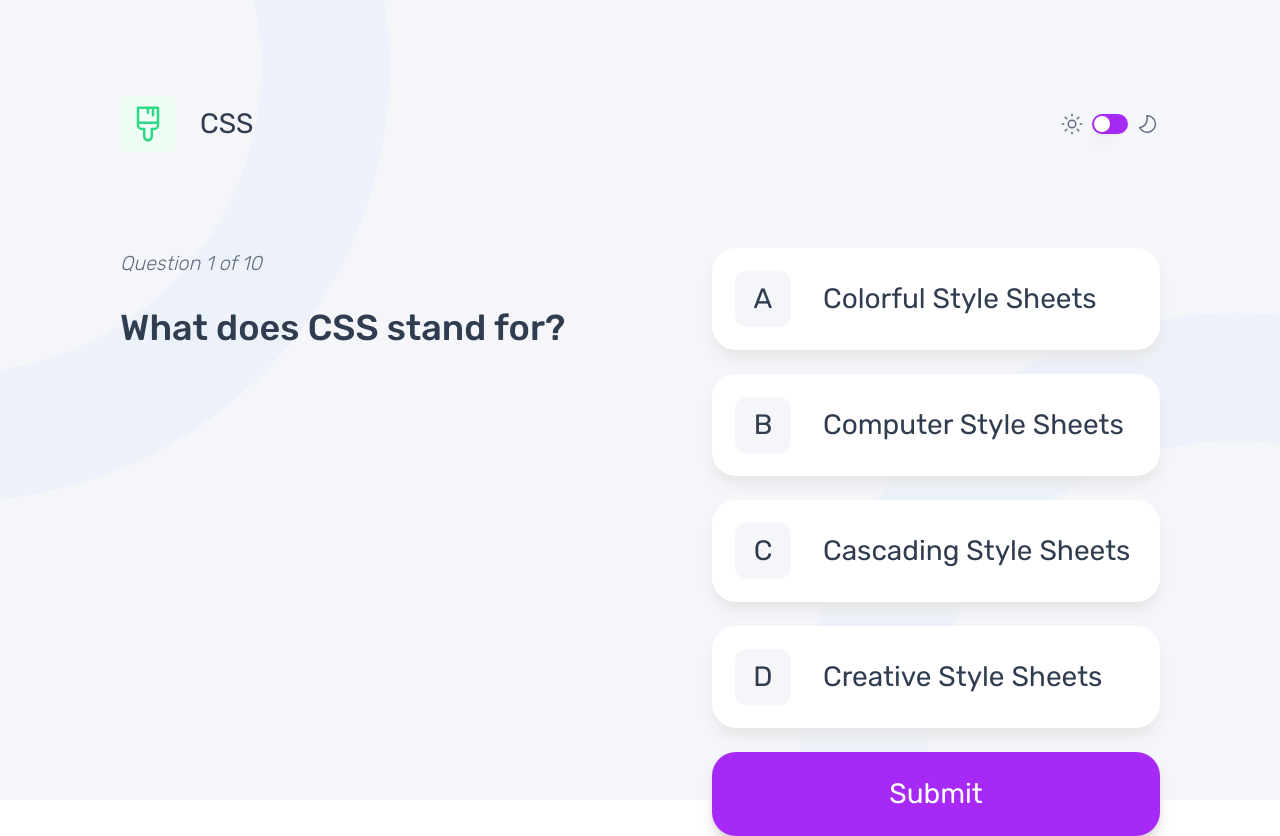
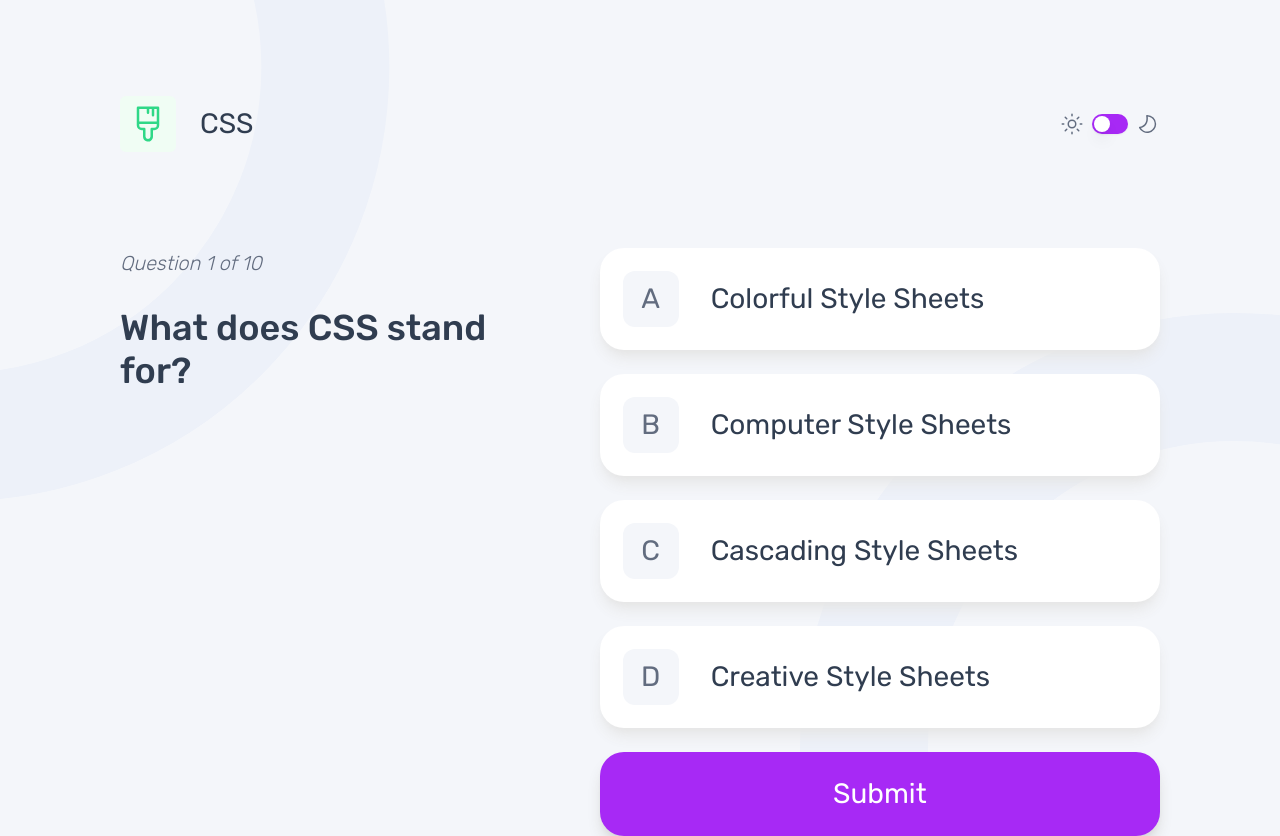
Before and after one commit to Mriganka5137/quiz-app, a Next.js app: page /css/1 in a window 1280 px wide. Built offline with nearby package versions, Linux system fonts and the light colour scheme.

Commit message:
Add answer prop to QuestionCard component

```diff
--- a/app/(quiz)/accessibility/[id]/page.tsx
+++ b/app/(quiz)/accessibility/[id]/page.tsx
@@ -14,6 +14,7 @@ const AccessibilityPage = ({ params: { id } }: AccessibilityPageProps) => {
   return (
     <div className=" mt-24">
       <QuestionCard
+        answer={answer}
         question={question}
         options={options}
         id={id}
--- a/app/(quiz)/css/[id]/page.tsx
+++ b/app/(quiz)/css/[id]/page.tsx
@@ -13,7 +13,13 @@ const CSSPage = ({ params: { id } }: AccessibilityPageProps) => {
   const options = questions[parseInt(id) - 1].options;
   return (
     <div className=" mt-24">
-      <QuestionCard title="css" question={question} options={options} id={id} />
+      <QuestionCard
+        answer={answer}
+        title="css"
+        question={question}
+        options={options}
+        id={id}
+      />
     </div>
   );
 };
--- a/app/(quiz)/html/[id]/page.tsx
+++ b/app/(quiz)/html/[id]/page.tsx
@@ -16,6 +16,7 @@ const HTMLPage = ({ params: { id } }: HTMLPageProps) => {
   return (
     <div className=" mt-24">
       <QuestionCard
+        answer={answer}
         title="html"
         question={question}
         options={options}
--- a/app/(quiz)/javascript/[id]/page.tsx
+++ b/app/(quiz)/javascript/[id]/page.tsx
@@ -15,6 +15,7 @@ const JavaScriptPage = ({ params: { id } }: JavaScriptPageProps) => {
   return (
     <div className=" mt-24">
       <QuestionCard
+        answer={answer}
         title="javascript"
         question={question}
         options={options}
--- a/app/layout.tsx
+++ b/app/layout.tsx
@@ -34,8 +34,8 @@ export default function RootLayout({
           enableSystem
           disableTransitionOnChange
         >
-          <main className="background  bg-lightGray dark:bg-darkNavy">
-            <div className=" main-container w-full h-screen">
+          <main className="background  bg-lightGray dark:bg-darkNavy h-full">
+            <div className=" main-container w-full h-full">
               <Navbar />
               {children}
             </div>
--- a/components/shared/QuestionCard.tsx
+++ b/components/shared/QuestionCard.tsx
@@ -6,6 +6,7 @@ interface QuestionCardProps {
   question: string;
   options: string[];
   title: string;
+  answer: string;
 }
 
 type OptionMapping = { [index: number]: string };
@@ -17,30 +18,67 @@ const optionMapping: OptionMapping = {
   3: "D",
 };
 
-const QuestionCard = ({ id, question, options, title }: QuestionCardProps) => {
-  const [select, setSelect] = useState<string>();
+const QuestionCard = ({
+  id,
+  question,
+  options,
+  title,
+  answer,
+}: QuestionCardProps) => {
+  const [select, setSelect] = useState<string | null>();
   const [submit, setSubmit] = useState<boolean>(false);
+  const [correct, setCorrect] = useState(false);
+  const handleSubmit = () => {
+    if (select === answer) {
+      // setSelect(null);
+      setCorrect(true);
+    } else {
+    }
+    setSubmit(true);
+  };
 
   return (
-    <div className=" flex justify-between gap-36">
-      <div className="w-1/2">
+    <div className=" flex justify-between gap-10 max-laptop:flex-col">
+      <div className="w-2/5  pr-3 max-laptop:w-full max-laptop:pr-0">
         <p className=" text-body-l mb-7">Question {id} of 10</p>
         <h2 className=" text-heading-m">{question}</h2>
       </div>
-      <div className=" flex flex-col w-1/2 gap-6">
+      <div className=" flex flex-col gap-6  w-3/5 pl-10  max-laptop:w-full max-laptop:pl-0">
         {options.map((option, index) => (
           <div
             onClick={() => {
+              if (submit) return;
               setSelect(option);
-              console.log(select);
             }}
             key={index}
-            className={`${
+            className={`  ${
               select === option ? "border-purpleCustom" : "border-transparent"
-            } flex gap-8 bg-pureWhite px-5 py-5 rounded-3xl dark:bg-navyCustom items-center  shadow-lg cursor-pointer dark:shadow-none shadow-neutral-200 group border-[3px]`}
+            } flex gap-8 bg-pureWhite px-5 py-5 rounded-3xl dark:bg-navyCustom items-center  shadow-lg cursor-pointer dark:shadow-none shadow-neutral-200 group border-[3px] ${
+              submit && select === option
+                ? correct
+                  ? "border-green-500" // Change the border color to green if correct
+                  : "border-red-500" // Change the border color to red if incorrect
+                : ""
+            }`}
           >
-            <div className=" w-14 h-14 bg-lightGray p-3 flex items-center justify-center rounded-xl ">
-              <h3 className=" text-heading-s dark:text-grayNavy group-hover:text-purpleCustom">
+            <div
+              className={`${
+                select === option ? "bg-purpleCustom " : "bg-lightGray "
+              } w-14 h-14 flex items-center justify-center rounded-xl ${
+                submit && select === option
+                  ? correct
+                    ? "bg-green-500"
+                    : "bg-red-500"
+                  : "" // Change the background color to green if correct
+              }`}
+            >
+              <h3
+                className={`text-[28px] ${
+                  select === option
+                    ? "text-pureWhite"
+                    : "text-grayNavy group-hover:text-purpleCustom"
+                }   `}
+              >
                 {optionMapping[index]}
               </h3>
             </div>
@@ -51,7 +89,7 @@ const QuestionCard = ({ id, question, options, title }: QuestionCardProps) => {
         {!submit ? (
           <button
             onClick={() => {
-              setSubmit(true);
+              handleSubmit();
             }}
             disabled={!select}
             className="flex bg-purpleCustom px-5 py-7 rounded-3xl  items-center  shadow-lg  dark:shadow-neutral-100/10 shadow-neutral-300  text-heading-s text-pureWhite justify-center"
```
